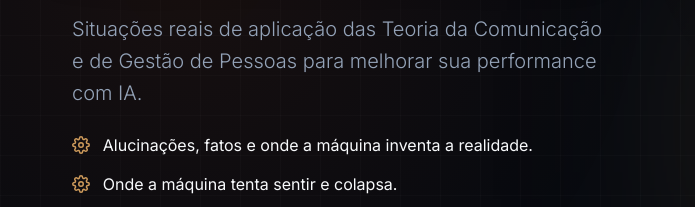
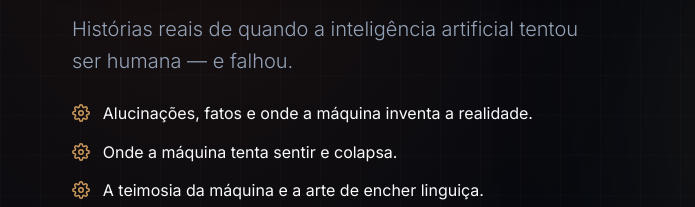
Before and after one commit to igorjornal/amaquina, a plain HTML site: page index.html in a window 1280 px wide. Shown: the part 445-652 px from the top of the page, 0-695 px from the left. Drawn offline with nearby package versions, Linux system fonts and the light colour scheme.

Commit message:
Update index.html

```diff
--- a/index.html
+++ b/index.html
@@ -39,7 +39,7 @@
                         <span class="visually-hidden">A MÁQUINA QUE PEDIA DESCULPA</span>
                     </h1>
                     <p class="subtitle">
-                        Situações reais de aplicação das Teoria da Comunicação e de Gestão de Pessoas para melhorar sua performance com IA.
+                        Histórias reais de quando a inteligência artificial tentou ser humana — e falhou.
                     </p>
 
                     <ul class="feature-list">
```
